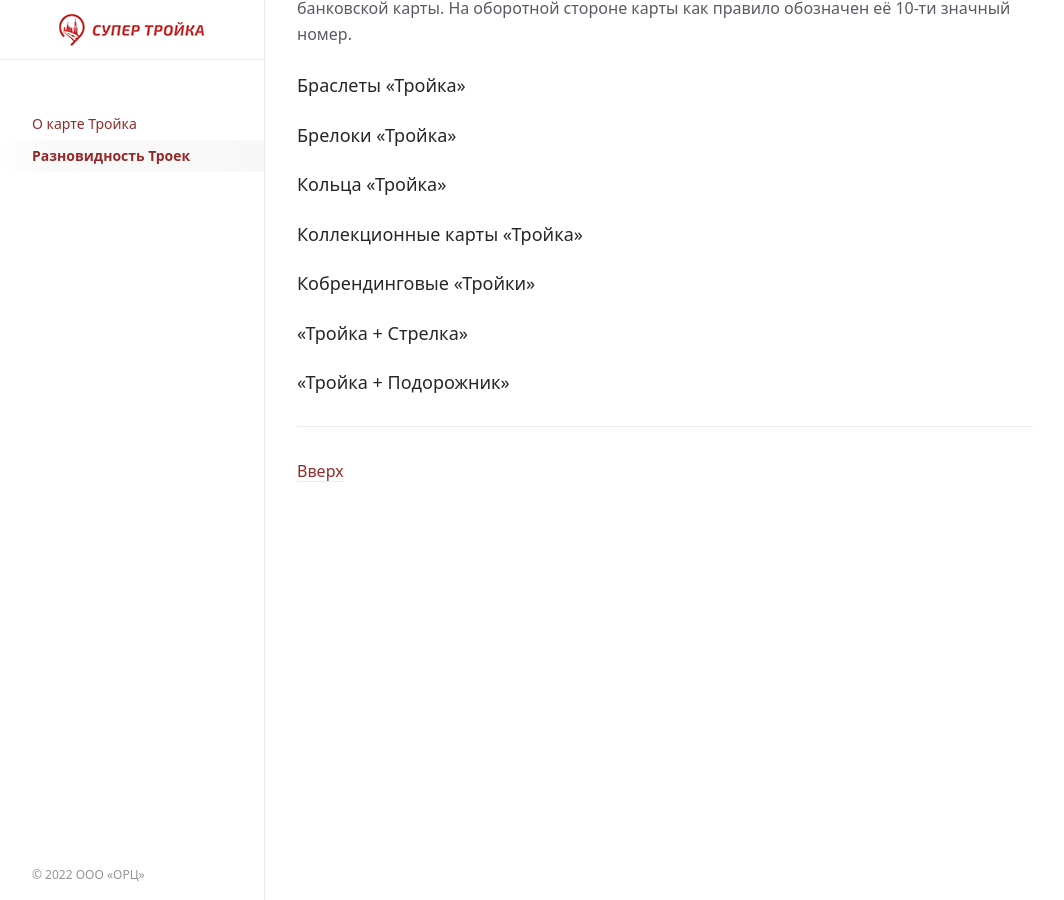
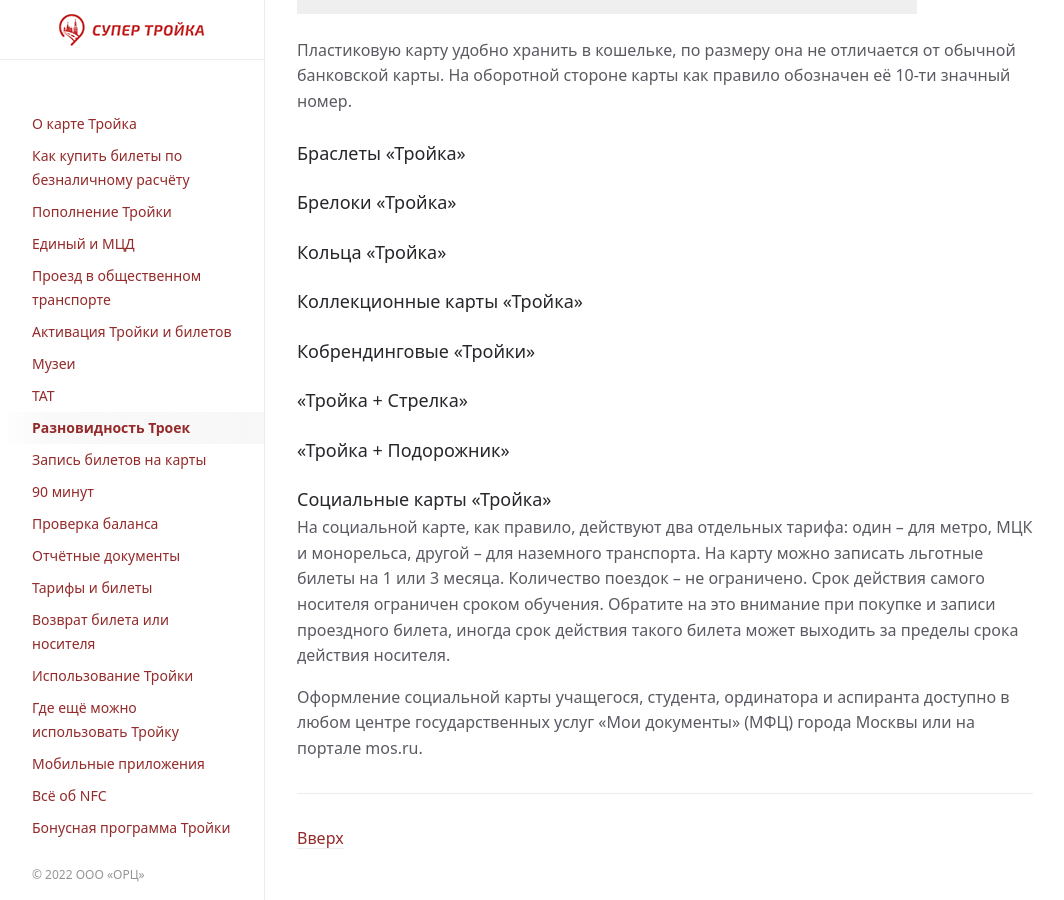
Before and after one commit to InvoiceBox/wiki.supertroika.ru, a Jekyll site: the page built from docs/troika.md, in a window 1280 px wide and 900 px high, scrolled down 1271 px. Shown: the whole window, without its empty margins (107-1171 px from the left). Built offline with Jekyll 4.4.1, drawn with Linux system fonts in a browser that asks for light colours; some of the changed text lies outside the part shown.

Commit message:
Initial site structure

```diff
--- /dev/null
+++ b/docs/apps.md
@@ -0,0 +1,5 @@
+---
+layout: default
+nav_order: 6
+title: "Мобильные приложения"
+---
--- /dev/null
+++ b/docs/bonus.md
@@ -0,0 +1,5 @@
+---
+layout: default
+nav_order: 8
+title: "Бонусная программа Тройки"
+---
--- /dev/null
+++ b/docs/business/business.md
@@ -0,0 +1,5 @@
+---
+layout: default
+nav_order: 9
+title: "Тройка для организаций и ИП"
+---
--- /dev/null
+++ b/docs/business/docs.md
@@ -0,0 +1,5 @@
+---
+layout: default
+nav_order: 3
+title: "Отчётные документы"
+---
--- /dev/null
+++ b/docs/business/invoice.md
@@ -0,0 +1,5 @@
+---
+layout: default
+nav_order: 1
+title: "Как купить билеты по безналичному расчёту"
+---
--- /dev/null
+++ b/docs/nfc.md
@@ -0,0 +1,5 @@
+---
+layout: default
+nav_order: 7
+title: "Всё об NFC"
+---
--- /dev/null
+++ b/docs/services/services.md
@@ -0,0 +1,5 @@
+---
+layout: default
+nav_order: 5
+title: "Где ещё можно использовать Тройку"
+---
--- /dev/null
+++ b/docs/services/transport.md
@@ -0,0 +1,5 @@
+---
+layout: default
+nav_order: 1
+title: "Проезд в общественном транспорте"
+---
--- /dev/null
+++ b/docs/tickets/90minutes.md
@@ -0,0 +1,5 @@
+---
+layout: default
+nav_order: 3
+title: "90 минут"
+---
--- /dev/null
+++ b/docs/tickets/single.md
@@ -0,0 +1,5 @@
+---
+layout: default
+nav_order: 1
+title: "Единый и МЦД"
+---
--- /dev/null
+++ b/docs/tickets/tickets.md
@@ -0,0 +1,5 @@
+---
+layout: default
+nav_order: 3
+title: "Тарифы и билеты"
+---
--- a/docs/troika.md
+++ b/docs/troika.md
@@ -23,6 +23,8 @@ title: "Разновидность Троек"
 относятся такие карты как «Тройка + Стрелка» (для проезда в том числе на пригородном транспорте Московской области) и
 «Тройка + Подорожник» (для проезда в том числе на общественном транспорте г. Санкт-Петербурга).
 
+Социальные карты «Тройка» как правило выдаются учащимся (школьникам), студентам, ординаторам и аспирантам на срок обучения.
+
 ### Пластиковые карты «Тройка»
 
 Стандартный носитель в виде пластиковой карты (размером 54×86×0,76 мм) выглядит таким образом:
@@ -46,3 +48,13 @@ title: "Разновидность Троек"
 ### «Тройка + Стрелка»
 
 ### «Тройка + Подорожник»
+
+### Социальные карты «Тройка»
+
+На социальной карте, как правило, действуют два отдельных тарифа: один – для метро, МЦК и монорельса, другой – для наземного
+транспорта. На карту можно записать льготные билеты на 1 или 3 месяца. Количество поездок – не ограничено. Срок действия
+самого носителя ограничен сроком обучения. Обратите на это внимание при покупке и записи проездного билета, иногда срок
+действия такого билета может выходить за пределы срока действия носителя.
+
+Оформление социальной карты учащегося, студента, ординатора и аспиранта доступно в любом центре государственных услуг
+«Мои документы» (МФЦ) города Москвы или на портале mos.ru.
--- /dev/null
+++ b/docs/usage/activation.md
@@ -0,0 +1,5 @@
+---
+layout: default
+nav_order: 2
+title: "Активация Тройки и билетов"
+---
--- /dev/null
+++ b/docs/usage/balance.md
@@ -0,0 +1,5 @@
+---
+layout: default
+nav_order: 3
+title: "Проверка баланса"
+---
--- /dev/null
+++ b/docs/usage/refill.md
@@ -0,0 +1,5 @@
+---
+layout: default
+nav_order: 1
+title: "Пополнение Тройки"
+---
--- /dev/null
+++ b/docs/usage/refund.md
@@ -0,0 +1,5 @@
+---
+layout: default
+nav_order: 4
+title: "Возврат билета или носителя"
+---
--- /dev/null
+++ b/docs/usage/usage.md
@@ -0,0 +1,5 @@
+---
+layout: default
+nav_order: 4
+title: "Использование Тройки"
+---
```
Also changed, not shown: docs/business/write.md (added, +5 -0 lines), docs/services/museums.md (added, +5 -0 lines), docs/tickets/tat.md (added, +5 -0 lines).
